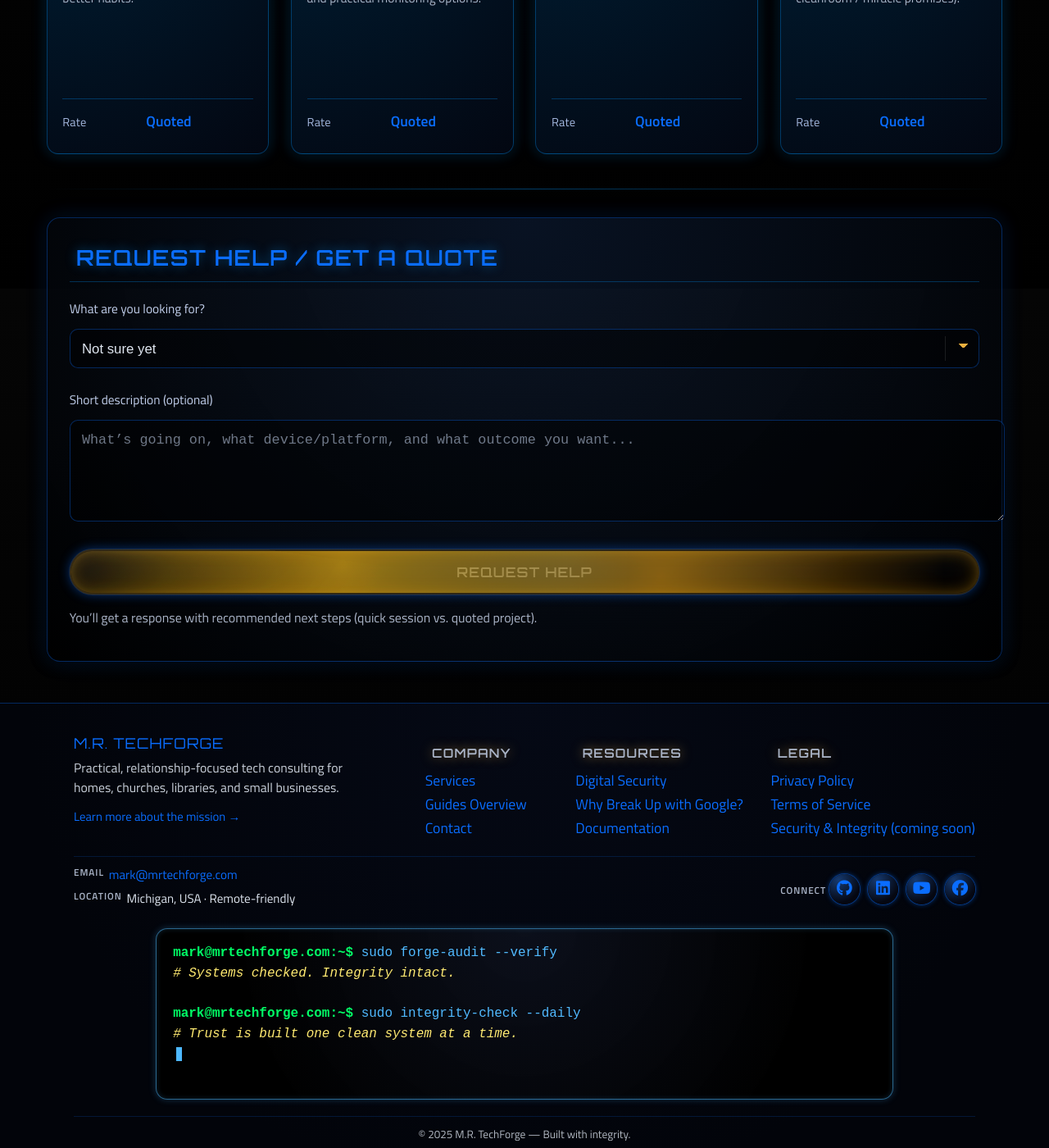
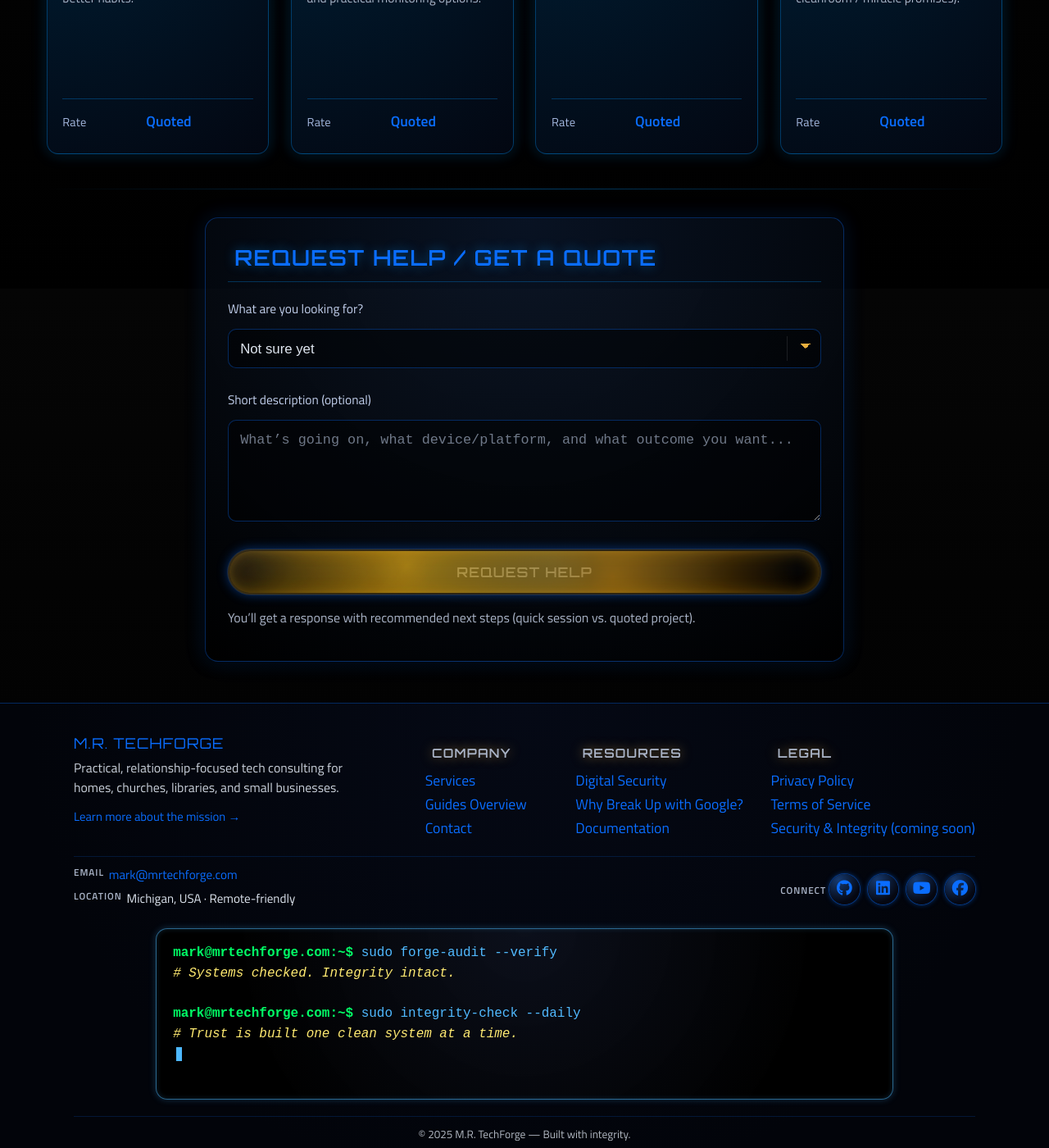
Before and after one commit to markisrt4/mrtechforge.github.io, a Jekyll site: the page built from services/tech-services.md, in a window 1280 px wide and 1400 px high, scrolled down 2348 px. Shown: the whole window at 82% size. Built offline with Jekyll 4.4.1, drawn with Linux system fonts in a browser that asks for light colours.

Commit message:
Update _forms.scss

```diff
--- a/_sass/_forms.scss
+++ b/_sass/_forms.scss
@@ -133,3 +133,32 @@
   gap: 0.8rem;
   margin-top: 1rem;
 }
+
+/* ==========================================================
+   Mobile form sizing improvements (v2.1 patch)
+   ========================================================== */
+
+.forge-form-card {
+  max-width: 780px;
+  margin-left: auto;
+  margin-right: auto;
+  box-sizing: border-box;
+}
+
+.forge-form,
+.forge-form * {
+  box-sizing: border-box;
+}
+
+@media (max-width: 520px) {
+  .forge-form-card {
+    padding: 1.05rem 0.95rem;
+    border-radius: 14px;
+  }
+
+  .forge-form input,
+  .forge-form textarea,
+  .forge-form select {
+    padding: 0.7rem 0.75rem;
+  }
+}
```
